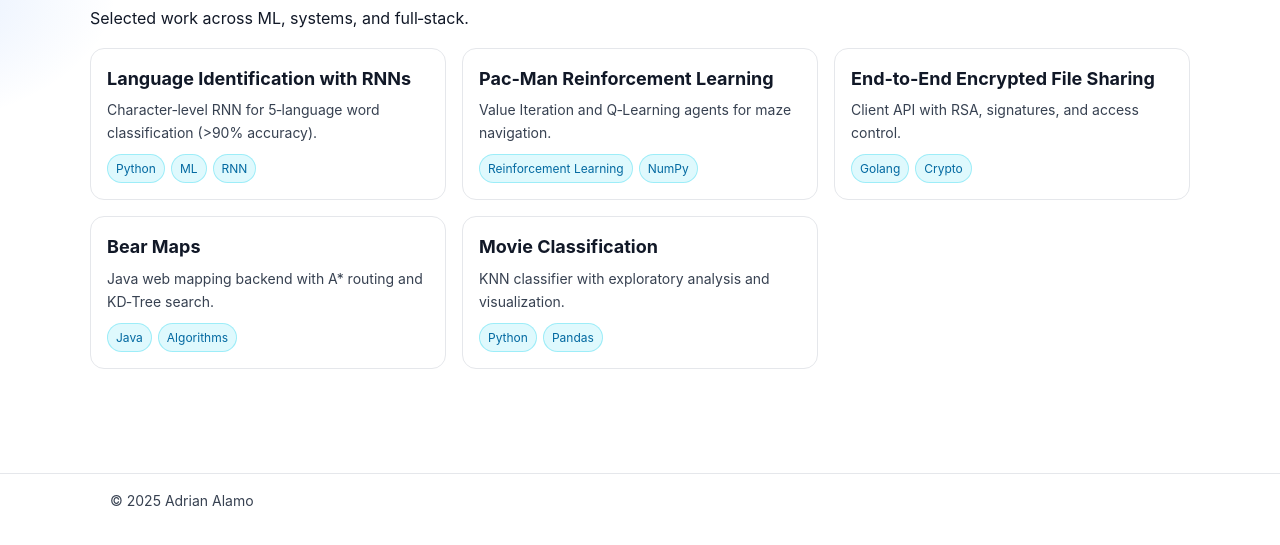
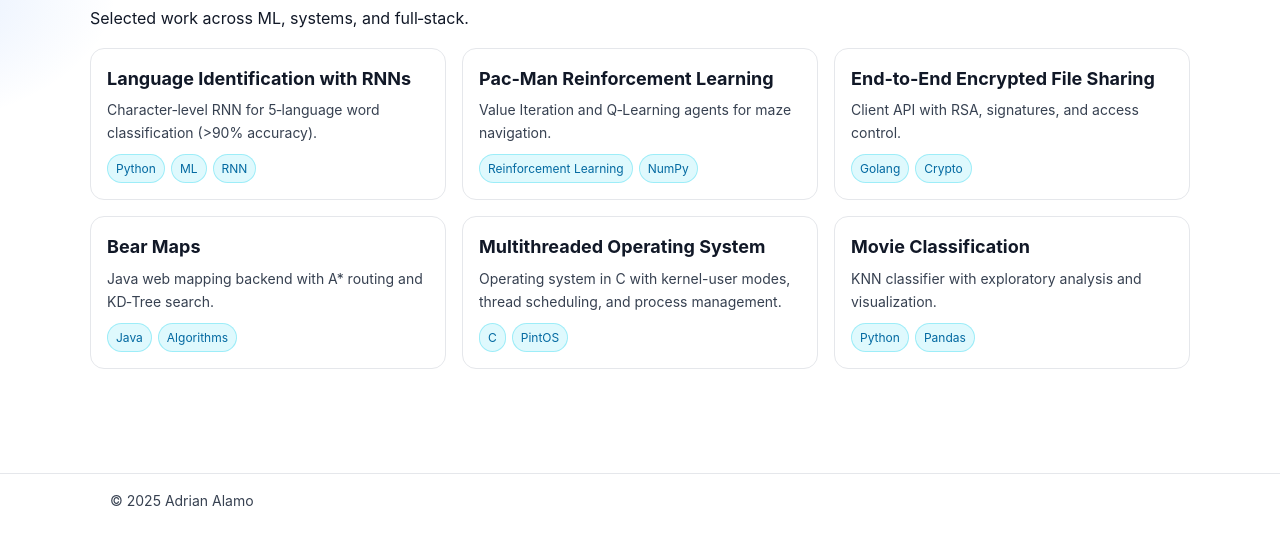
Before and after one commit to adrian-alamo15/personal_website, a plain HTML site: page projects.html in a window 1280 px wide. Shown: the part 169-714 px from the top of the page. Drawn offline with Linux system fonts and the light colour scheme.

Commit message:
added OS project

```diff
--- a/projects.html
+++ b/projects.html
@@ -47,6 +47,11 @@
                 <div class="tags"><span class="tag">Java</span><span class="tag">Algorithms</span></div>
             </div>
             <div class="card">
+                <h3>Multithreaded Operating System</h3>
+                <p>Operating system in C with kernel-user modes, thread scheduling, and process management.</p>
+                <div class="tags"><span class="tag">C</span><span class="tag">PintOS</span></div>
+            </div>
+            <div class="card">
                 <h3>Movie Classification</h3>
                 <p>KNN classifier with exploratory analysis and visualization.</p>
                 <div class="tags"><span class="tag">Python</span><span class="tag">Pandas</span></div>
```
